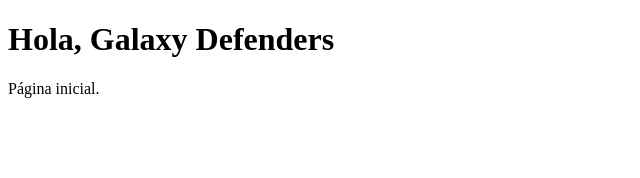
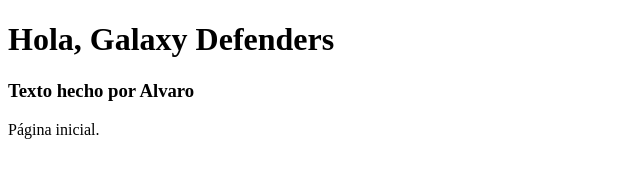
Before and after one commit to adriana-cg/grupo-herramientas, a plain HTML site: page index.html in a window 1280 px wide. Shown: the whole page, without its empty margins (0-640 px from the left). Drawn offline with Linux system fonts and the light colour scheme.

Commit message:
Add subtitle by Alvaro to index.html

```diff
--- a/index.html
+++ b/index.html
@@ -6,6 +6,7 @@
 </head>
 <body>
   <h1>Hola, Galaxy Defenders</h1>
+  <h3>Texto hecho por Alvaro</h3>
   <p>Página inicial.</p>
 </body>
 </html>
```
